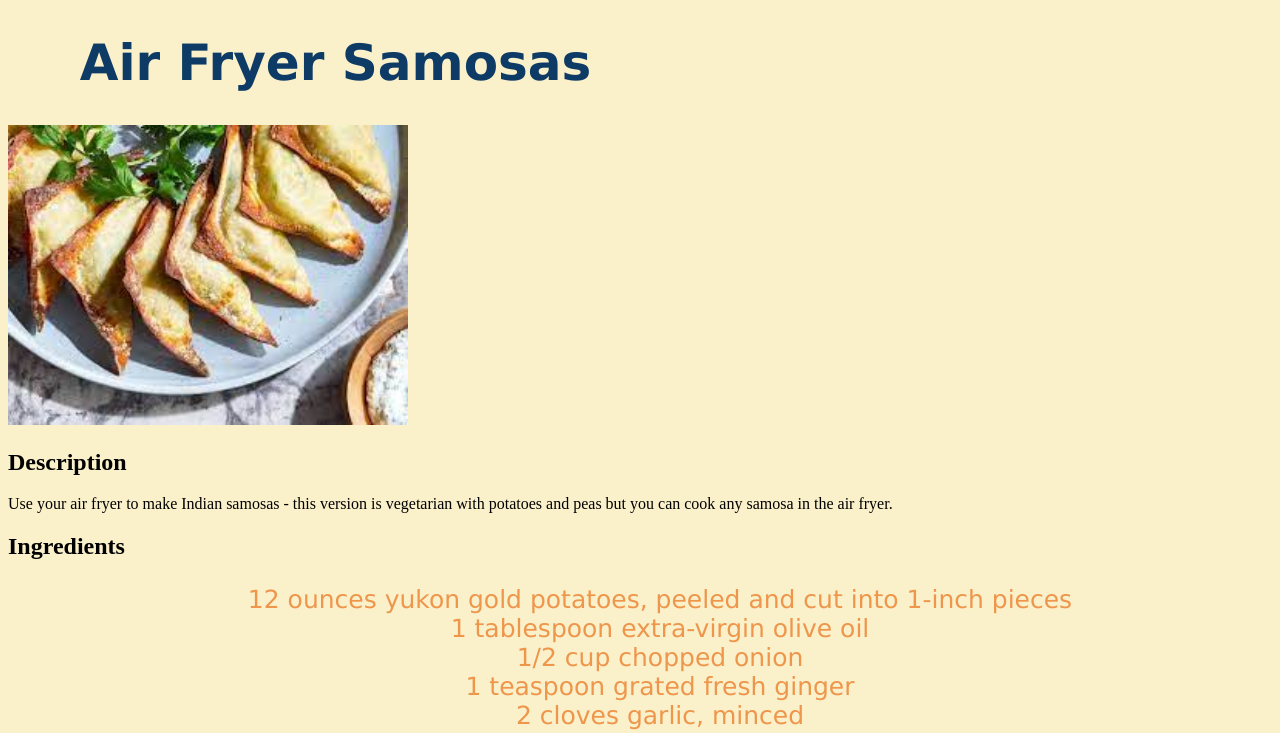
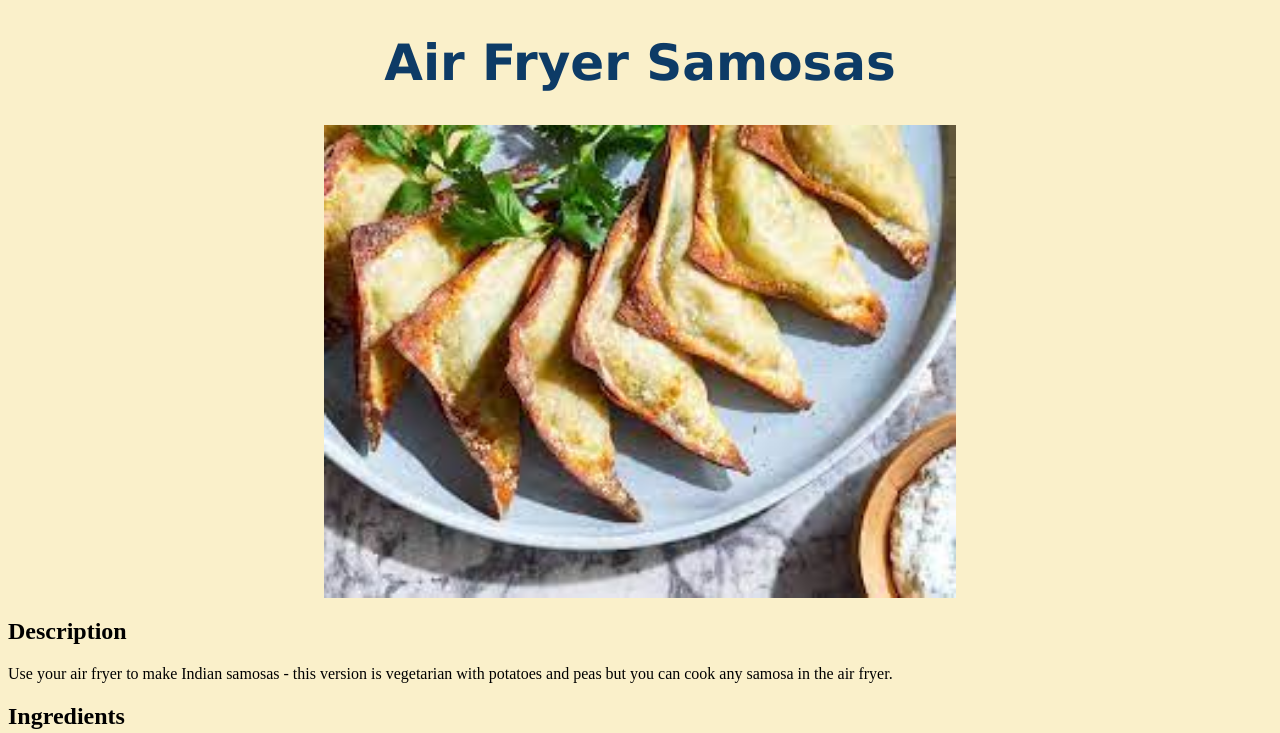
Before and after one commit to pankopoptart/odin-recipes, a plain HTML site: page recipes/air-fryer-samosas.html in a window 1280 px wide. Shown: the top 733 px of the page. Drawn offline with Linux system fonts and the light colour scheme.

Commit message:
Add style for images in style.css

```diff
--- a/recipes/air-fryer-samosas.html
+++ b/recipes/air-fryer-samosas.html
@@ -8,7 +8,7 @@
 <body>
     <h1>Air Fryer Samosas</h1>
 
-    <img src="../images/samosas.jpeg" alt="Air fryer samosas">
+    <img src="../images/samosas.jpeg" alt="Air fryer samosas" class="center">
 
     <h2>Description</h2>
 
--- a/style.css
+++ b/style.css
@@ -8,7 +8,7 @@ h1 {
     font-weight: 1000;
     font-size: 50px;
     text-align: center;
-    width: 655px;
+    width: 100%;
 }
 
 ul {
@@ -22,4 +22,12 @@ ul {
 
 img {
     width: 400px;
+    height: auto;
 }
+
+.center {
+    display: block;
+    margin-left: auto;
+    margin-right: auto;
+    width: 50%;
+}
```
